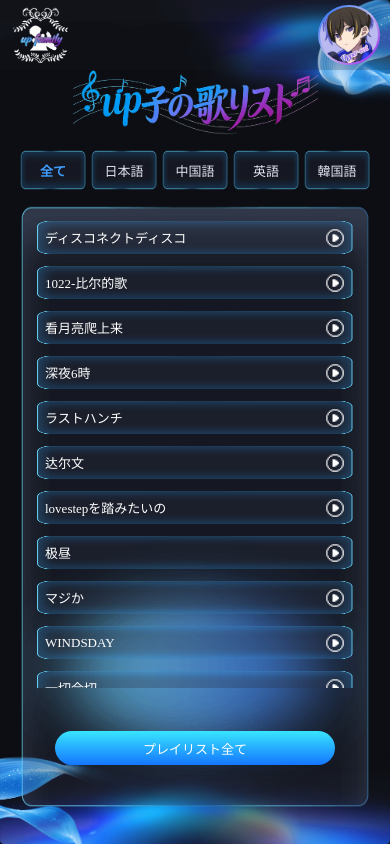
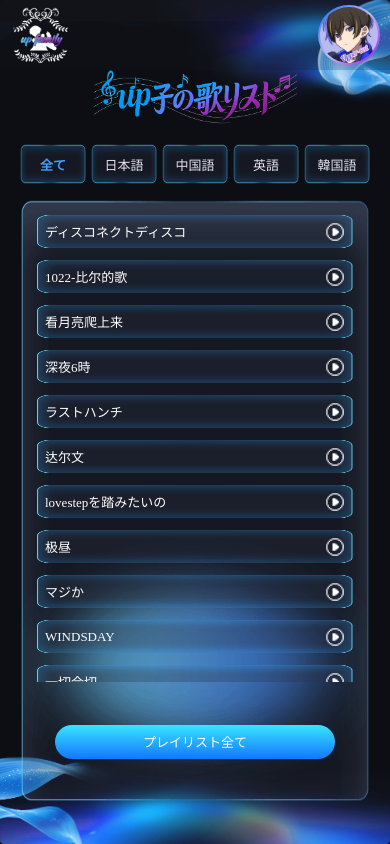
Before and after one commit to fufangfang1/music-player, a Vue app: page / in a window 390 px wide. Built offline with nearby package versions, Linux system fonts and the light colour scheme.

Commit message:
修改一个样式

```diff
--- a/src/App.vue
+++ b/src/App.vue
@@ -871,9 +871,9 @@ body {
   margin: 0 auto !important;
 }
 .title_img {
-  width: 73%;
+  width: 58%;
   height: auto;
-  margin-bottom: 15px;
+  margin-bottom: 20px;
 }
 
 /* ========== 移动端覆盖（全局媒体查询，优先级最高） ========== */
@@ -887,9 +887,9 @@ body {
     padding: 0 15px 20px !important;
   }
   .title_img {
-  width: 70%;
+  width: 58%;
   height: auto;
-  margin-bottom: 15px;
+  margin-bottom: 20px;
 }
 }
 </style>
@@ -918,11 +918,6 @@ body {
   background-color: #0c0e14;
   overflow: hidden;
 }
-/* .title_img {
-  width: 70%;
-  height: auto;
-  margin:5px 0 15px;
-} */
 
 .music_content {
   display: flex;
```
